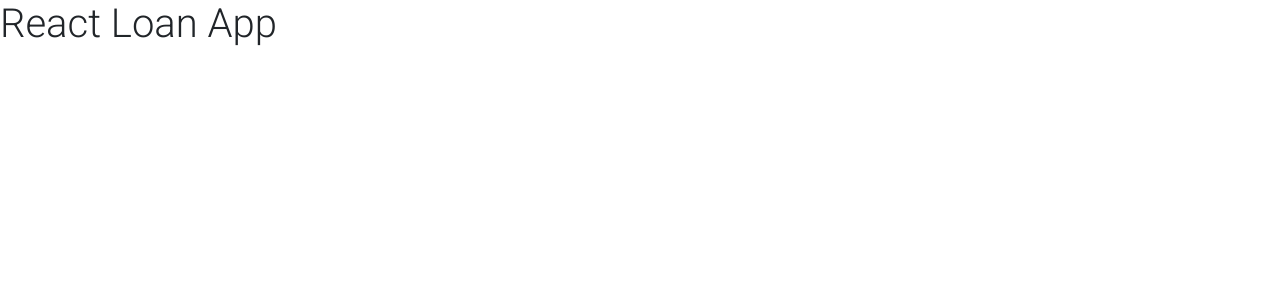
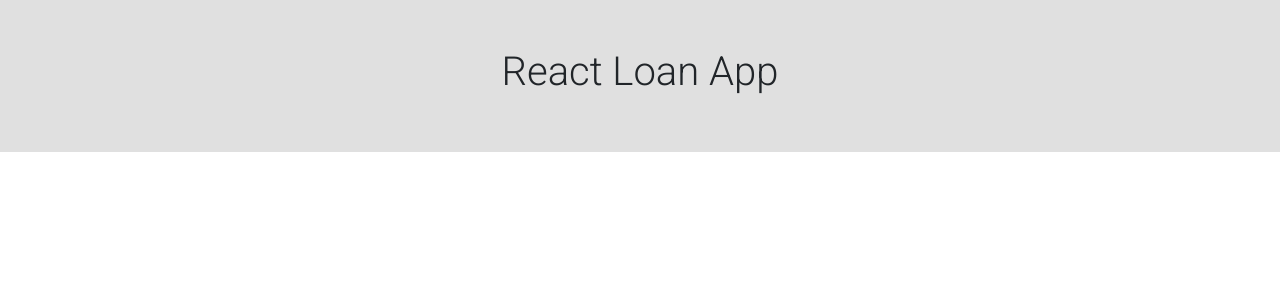
Before and after one commit to conny-nyman/react-loan-list, a React (Create React App) app: page / in a window 1280 px wide. Shown: the top 300 px of the page. Built offline with nearby package versions, Linux system fonts and the light colour scheme.

Commit message:
Added Header component

```diff
--- a/src/App.js
+++ b/src/App.js
@@ -1,14 +1,16 @@
-import React, { Component } from 'react';
+import React, {Component} from 'react';
 import './styles/css/App.css';
 
+import Header from './components/Header/Header';
+
 class App extends Component {
-  render() {
-    return (
-      <div className="App">
-        <h1>React Loan App</h1>
-      </div>
-    );
-  }
+    render() {
+        return (
+            <div className="App container-fluid">
+                <Header title="React Loan App" cssClasses="py-5 bg-light"/>
+            </div>
+        );
+    }
 }
 
 export default App;
--- /dev/null
+++ b/src/components/Header/Header.js
@@ -0,0 +1,20 @@
+import React from 'react';
+import PropTypes from 'prop-types';
+
+const Header = ({title, cssClasses}) => {
+    const classNames = `Header row ${cssClasses}`;
+
+    return (
+        <div className={classNames}>
+            <div className="col-12">
+                <h1 className="text-center">{title}</h1>
+            </div>
+        </div>
+    );
+};
+
+Header.propTypes = {
+    title: PropTypes.string
+};
+
+export default Header;
--- a/src/styles/scss/App.scss
+++ b/src/styles/scss/App.scss
@@ -1,3 +1,5 @@
+@import './components/Header';
+
 .App {
 
 }
--- /dev/null
+++ b/src/styles/scss/components/_Header.scss
@@ -0,0 +1,3 @@
+.Header {
+
+}
```
